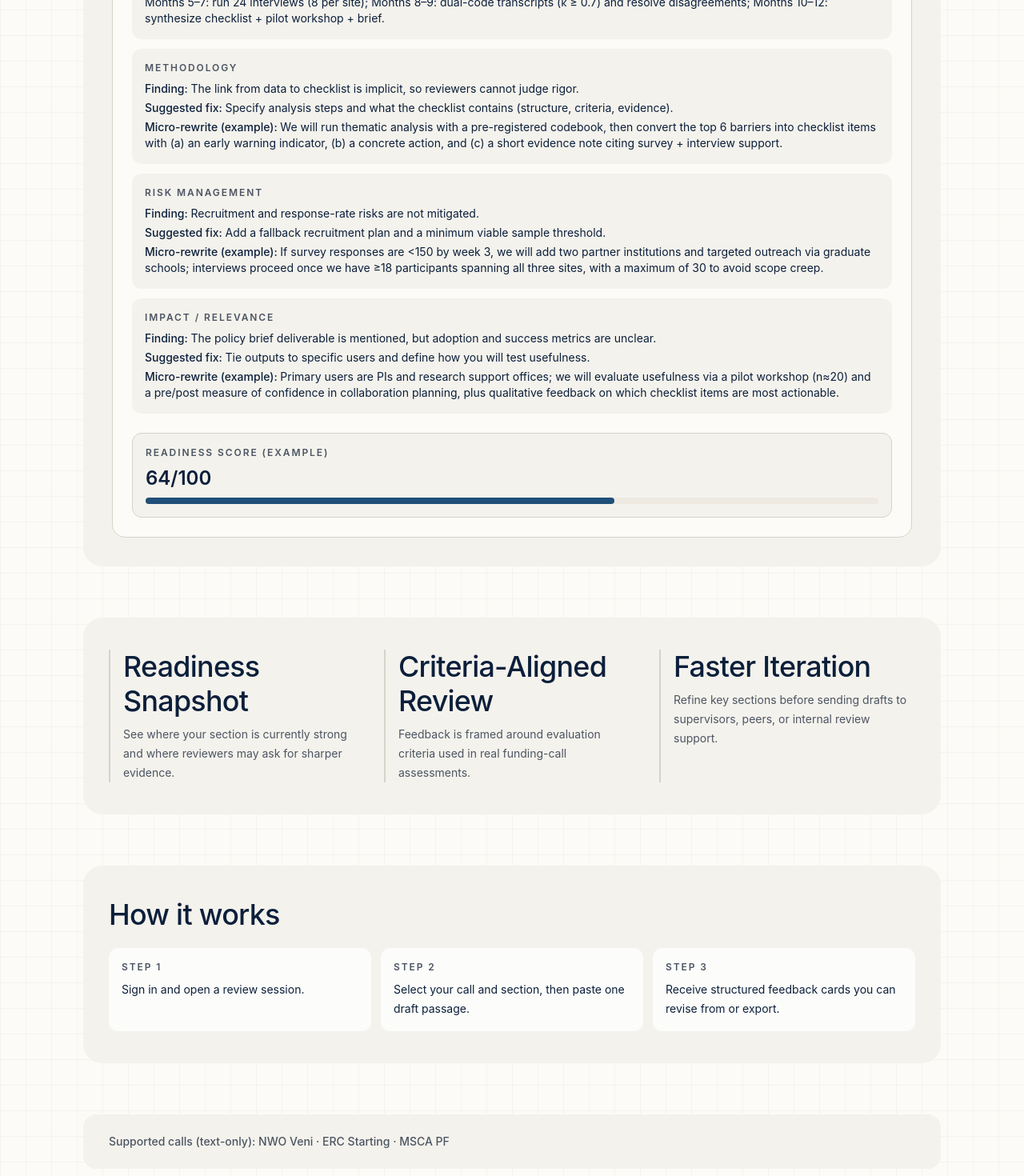
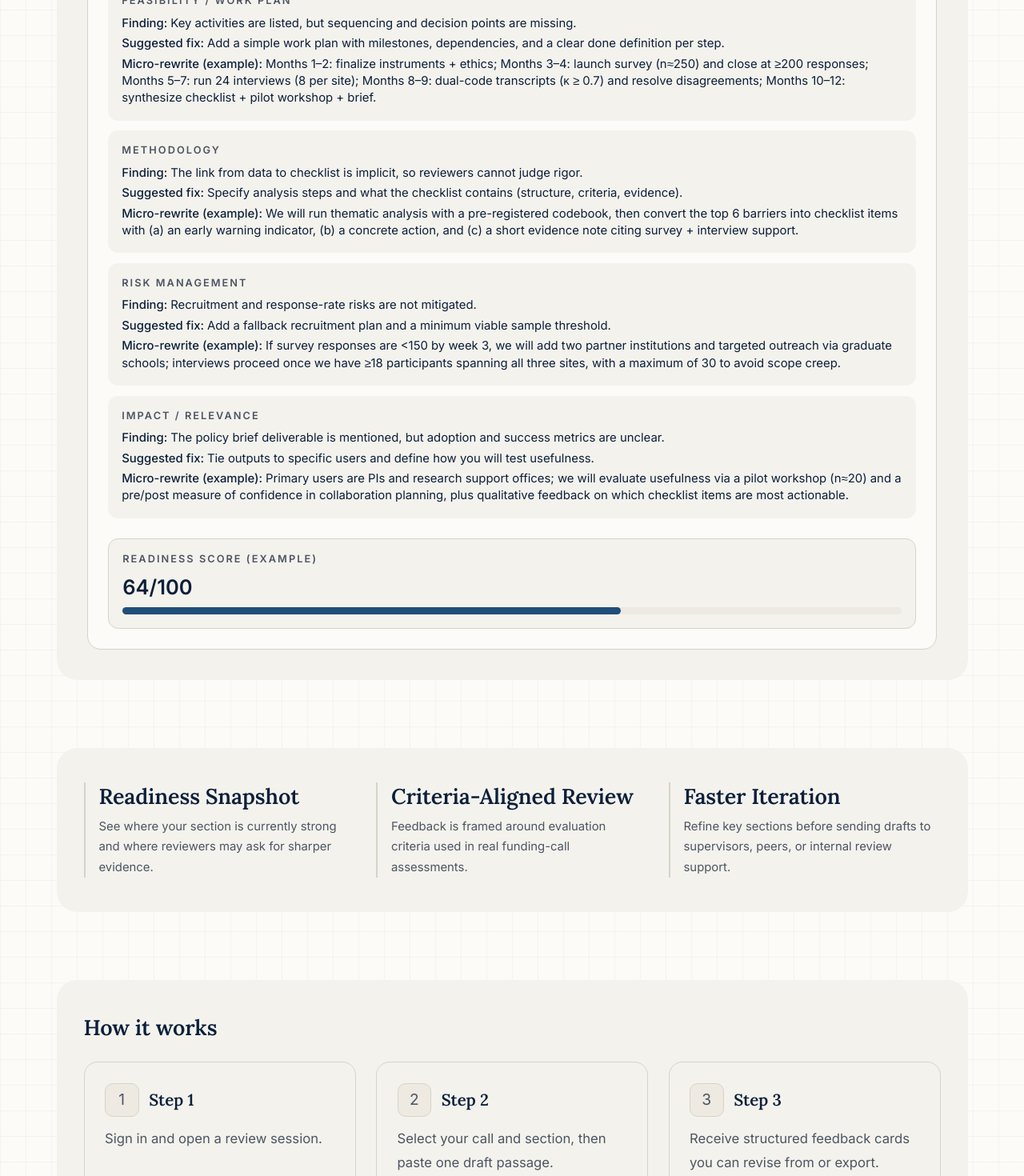
Before and after one commit to mallikgarjuna/Grant-Reviewer, a Next.js app in the folder frontend/: page / in a window 1280 px wide. Shown: the part 1300-2770 px from the top of the page at 80% size. Built offline with nearby package versions, Linux system fonts and the light colour scheme.

Commit message:
WF-0010: refine landing typography and static how-it-works design

```diff
--- a/frontend/src/app/_components/landing/demo-tabs.tsx
+++ b/frontend/src/app/_components/landing/demo-tabs.tsx
@@ -140,7 +140,9 @@ export function DemoTabs() {
             role="tabpanel"
             tabIndex={0}
           >
-            <h3 className="text-lg font-medium text-[var(--color-foreground)]">{tab.label}</h3>
+            <h3 className="font-sans text-lg font-medium text-[var(--color-foreground)]">
+              {tab.label}
+            </h3>
             <p className="mt-3 text-sm leading-7 text-[var(--color-foreground)] [overflow-wrap:anywhere]">
               {tab.snippet}
             </p>
--- a/frontend/src/app/_components/landing/faq-accordion.tsx
+++ b/frontend/src/app/_components/landing/faq-accordion.tsx
@@ -20,9 +20,9 @@ const FAQ_ITEMS: readonly FaqItem[] = [
       "Sign-in connects a review to your account so you can return to it, export it, and delete it later.",
   },
   {
-    question: "What should I paste?",
+    question: "How should I use PeerLens?",
     answer:
-      "Paste one draft section at a time (for example, methodology, impact, or work plan) so the feedback stays specific and actionable.",
+      "Select the funding call, then a proposal application's section heading, then paste one draft section at a time (for example, methodology, impact, or work plan) so the feedback stays specific and actionable.",
   },
   {
     question: "How is my data handled?",
--- a/frontend/src/app/globals.css
+++ b/frontend/src/app/globals.css
@@ -1,7 +1,10 @@
 @import "tailwindcss";
 
 :root {
-  --font-inter: "Inter", -apple-system, BlinkMacSystemFont, "Segoe UI", sans-serif;
+  --font-heading-fallback: "Times New Roman", Georgia, serif;
+  --font-body-fallback: -apple-system, BlinkMacSystemFont, "Segoe UI", sans-serif;
+  --font-body: var(--font-inter), var(--font-body-fallback);
+  --font-heading: var(--font-lora), var(--font-heading-fallback);
   --background: #fcfbf7;
   --foreground: #0b1f3b;
   --surface: #f4f2ec;
@@ -35,14 +38,19 @@
   --color-success: var(--success);
   --color-warning: var(--warning);
   --color-error: var(--error);
-  --font-sans: var(--font-inter);
+  --font-sans: var(--font-body), var(--font-body-fallback);
+  --font-serif: var(--font-heading), var(--font-heading-fallback);
+}
+
+html {
+  font-size: 106.25%;
 }
 
 body {
   background: var(--background);
   color: var(--foreground);
-  font-family: var(--font-inter), sans-serif;
-  line-height: 1.5;
+  font-family: var(--font-body), var(--font-body-fallback);
+  line-height: 1.65;
   background-image:
     linear-gradient(to right, rgb(11 31 59 / 0.035) 1px, transparent 1px),
     linear-gradient(to bottom, rgb(11 31 59 / 0.035) 1px, transparent 1px);
@@ -52,26 +60,27 @@ body {
 h1,
 h2,
 h3 {
-  letter-spacing: -0.02em;
+  font-family: var(--font-heading), var(--font-heading-fallback);
+  letter-spacing: -0.005em;
   color: var(--foreground);
 }
 
 h1 {
-  font-size: clamp(2rem, 4vw, 3rem);
-  line-height: 1.1;
+  font-size: clamp(2.2rem, 3.6vw, 2.95rem);
+  line-height: 1.22;
   font-weight: 600;
 }
 
 h2 {
-  font-size: clamp(1.5rem, 2.8vw, 2.25rem);
-  line-height: 1.2;
-  font-weight: 500;
+  font-size: clamp(1.55rem, 2.1vw, 1.95rem);
+  line-height: 1.28;
+  font-weight: 600;
 }
 
 h3 {
-  font-size: clamp(1.25rem, 2vw, 1.5rem);
-  line-height: 1.3;
-  font-weight: 500;
+  font-size: clamp(1.2rem, 1.45vw, 1.32rem);
+  line-height: 1.36;
+  font-weight: 600;
 }
 
 button,
--- a/frontend/src/app/layout.tsx
+++ b/frontend/src/app/layout.tsx
@@ -1,6 +1,19 @@
 import { ClerkProvider } from "@clerk/nextjs";
 import type { Metadata } from "next";
+import { Inter, Lora } from "next/font/google";
 import "./globals.css";
+
+const inter = Inter({
+  subsets: ["latin"],
+  variable: "--font-inter",
+  weight: ["400", "500", "600"],
+});
+
+const lora = Lora({
+  subsets: ["latin"],
+  variable: "--font-lora",
+  weight: ["600"],
+});
 
 export const metadata: Metadata = {
   title: "PeerLens",
@@ -13,7 +26,7 @@ export default function RootLayout({
   children: React.ReactNode;
 }>) {
   return (
-    <html lang="en">
+    <html className={`${inter.variable} ${lora.variable}`} lang="en">
       <body className="antialiased">
         <ClerkProvider>{children}</ClerkProvider>
       </body>
--- a/frontend/src/app/page.tsx
+++ b/frontend/src/app/page.tsx
@@ -3,9 +3,8 @@ import Link from "next/link";
 import { DemoTabs } from "./_components/landing/demo-tabs";
 import { FaqAccordion } from "./_components/landing/faq-accordion";
 
-import { LANDING_DEMO_TABS } from "@/lib/landing-demo";
-
-const SUPPORTED_CALLS = LANDING_DEMO_TABS.map((tab) => tab.label).join(" · ");
+const SUPPORTED_FUNDING_CALLS =
+  "NL (NWO, ZonMw), EU/Horizon-Europe (ERC, MSCA)";
 
 const BENEFITS = [
   {
@@ -26,9 +25,27 @@ const BENEFITS = [
 ] as const;
 
 const HOW_IT_WORKS = [
-  "Sign in and open a review session.",
-  "Select your call and section, then paste one draft passage.",
-  "Receive structured feedback cards you can revise from or export.",
+  {
+    key: "step_1",
+    badge: "1",
+    title: "Step 1",
+    description: "Sign in and open a review session.",
+    isHighlighted: false,
+  },
+  {
+    key: "step_2",
+    badge: "2",
+    title: "Step 2",
+    description: "Select your call and section, then paste one draft passage.",
+    isHighlighted: false,
+  },
+  {
+    key: "step_3",
+    badge: "3",
+    title: "Step 3",
+    description: "Receive structured feedback cards you can revise from or export.",
+    isHighlighted: false,
+  },
 ] as const;
 
 export default function Home() {
@@ -63,7 +80,7 @@ export default function Home() {
         </nav>
       </header>
 
-      <main className="mt-12 flex flex-col gap-14 md:gap-16" id="main-content" tabIndex={-1}>
+      <main className="mt-12 flex flex-col gap-16 md:gap-20" id="main-content" tabIndex={-1}>
         <section className="rounded-3xl bg-[var(--color-surface)] px-5 py-8 sm:px-7 sm:py-9 md:px-12 md:py-12">
           <p className="text-xs font-semibold uppercase tracking-[0.2em] text-[var(--color-muted-foreground)]">
             Sharpen your proposal before you submit
@@ -84,7 +101,7 @@ export default function Home() {
               Check My Draft Now
             </Link>
             <p className="text-sm text-[var(--color-muted-foreground)]">
-              Supported calls: {SUPPORTED_CALLS}
+              Supported funding calls: {SUPPORTED_FUNDING_CALLS}
             </p>
           </div>
         </section>
@@ -108,7 +125,9 @@ export default function Home() {
               className="border-l-2 border-[var(--color-border)] pl-4"
               key={benefit.title}
             >
-              <h2 className="text-lg font-medium text-[var(--color-foreground)]">{benefit.title}</h2>
+              <h2 className="text-lg font-medium text-[var(--color-foreground)]">
+                {benefit.title}
+              </h2>
               <p className="mt-2 text-sm leading-6 text-[var(--color-muted-foreground)]">
                 {benefit.description}
               </p>
@@ -121,16 +140,26 @@ export default function Home() {
           <h2 className="text-2xl font-semibold tracking-tight text-[var(--color-foreground)]">
             How it works
           </h2>
-          <ol className="mt-5 grid gap-3 md:grid-cols-3">
-            {HOW_IT_WORKS.map((step, index) => (
+          <ol className="mt-6 grid gap-4 md:grid-cols-3 md:gap-6">
+            {HOW_IT_WORKS.map((step) => (
               <li
-                className="rounded-xl bg-white/75 p-4 text-sm leading-6 text-[var(--color-foreground)]"
-                key={step}
+                className="rounded-2xl border border-[var(--color-border)] bg-[var(--color-surface)] px-5 py-5 md:px-6 md:py-6"
+                key={step.key}
               >
-                <p className="text-xs font-semibold uppercase tracking-[0.16em] text-[var(--color-muted-foreground)]">
-                  Step {index + 1}
+                <div className="flex items-center gap-3">
+                  <span
+                    aria-hidden="true"
+                    className="inline-flex h-10 w-10 items-center justify-center rounded-[10px] border border-[var(--color-border)] bg-[var(--color-surface-muted)] text-lg leading-none text-[var(--color-muted-foreground)]"
+                  >
+                    {step.badge}
+                  </span>
+                  <h3 className="font-sans text-[1.35rem] font-semibold text-[var(--color-foreground)]">
+                    {step.title}
+                  </h3>
+                </div>
+                <p className="mt-3 text-[0.98rem] leading-7 text-[var(--color-muted-foreground)]">
+                  {step.description}
                 </p>
-                <p className="mt-2">{step}</p>
               </li>
             ))}
           </ol>
@@ -138,7 +167,7 @@ export default function Home() {
 
         <section className="rounded-2xl bg-[var(--color-surface)] px-6 py-6 md:px-8">
           <p className="text-sm font-medium text-[var(--color-muted-foreground)]">
-            Supported calls (text-only): {SUPPORTED_CALLS}
+            Supported funding calls: {SUPPORTED_FUNDING_CALLS}
           </p>
         </section>
 
```
Also changed, not shown: 9 other files (tests, documents, lock files or other folders).
